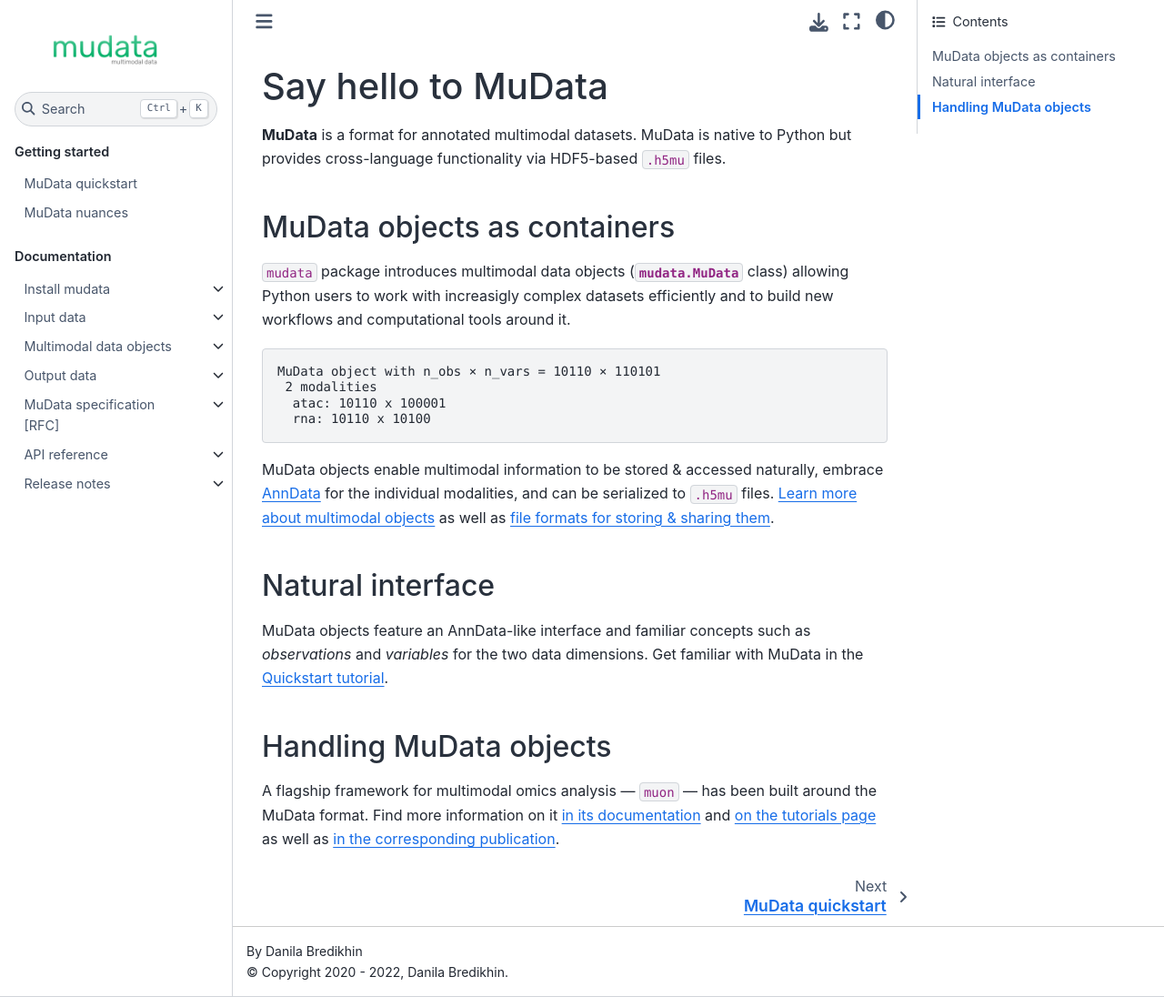
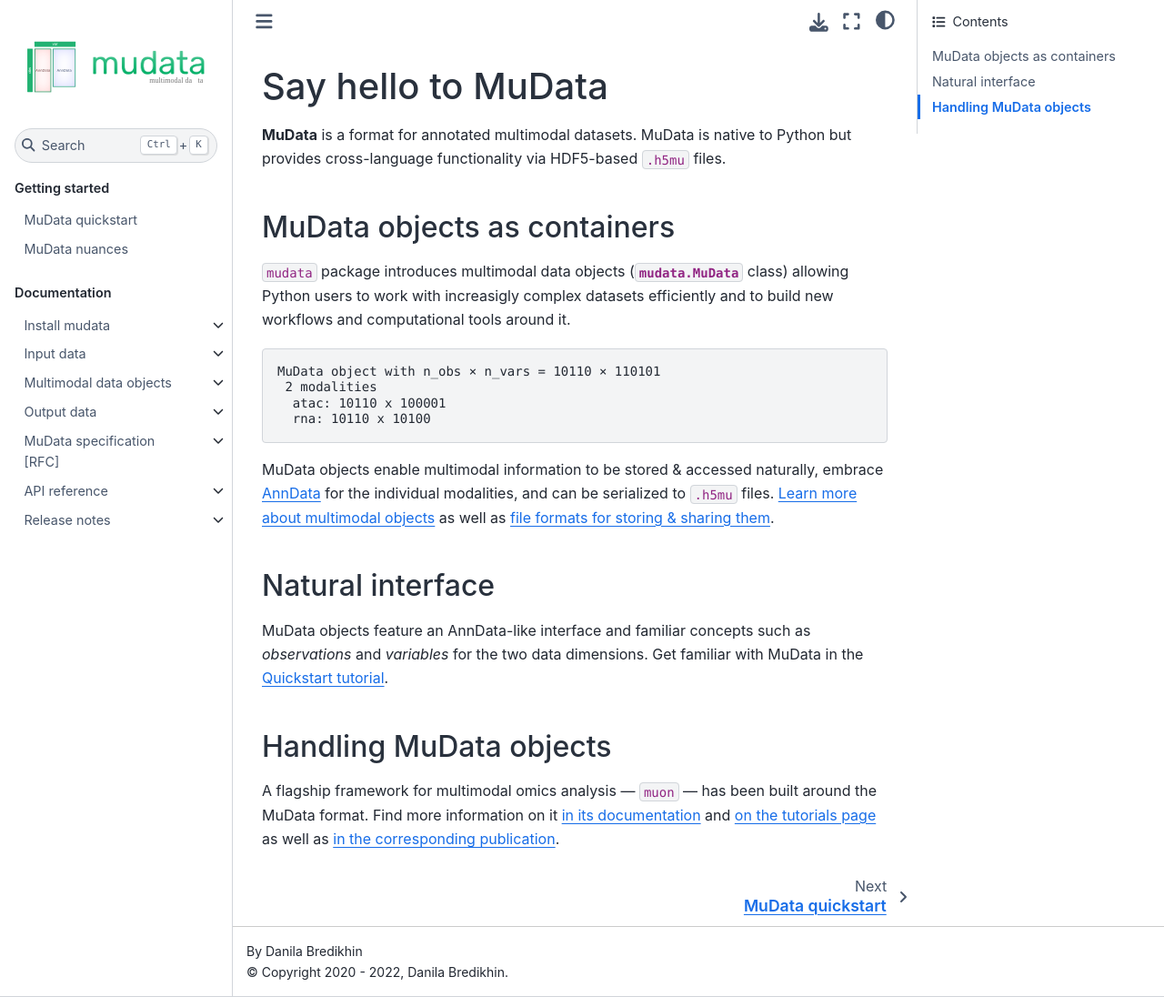
Before and after one commit to scverse/mudata, a Sphinx documentation site: the page built from docs/source/index.rst, in a window 1280 px wide and 1096 px high. Shown: the whole window at 91% size. Built offline with Sphinx 7.4.7 and the Sphinx Book theme 1.1.4, drawn with Linux system fonts in a browser that asks for light colours; pages that are not in the unit, such as notebooks, are missing from menus.

Commit message:
Add logo as .svg

```diff
--- a/docs/source/conf.py
+++ b/docs/source/conf.py
@@ -72,7 +72,7 @@ html_theme = "sphinx_book_theme"
 # relative to this directory. They are copied after the builtin static files,
 # so a file named "default.css" will overwrite the builtin "default.css".
 html_static_path = ["_static"]
-html_logo = "../img/mudata.png"
+html_logo = "../img/mudata.svg"
 html_theme_options = {
     "logo_only": True,
     "display_version": False,
```
Also changed, not shown: README.md (+1 -1 lines), docs/img/mudata.svg (added).
